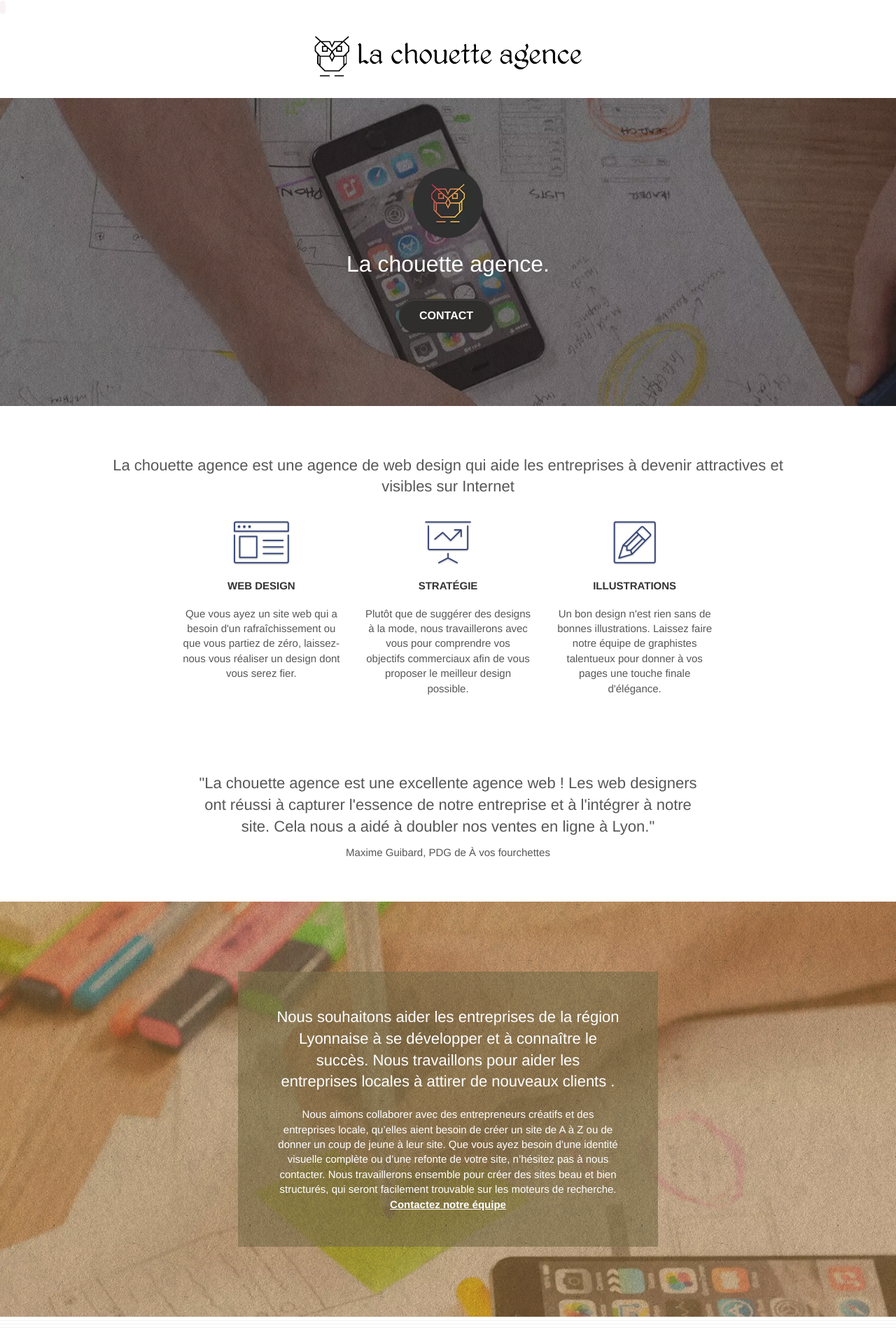
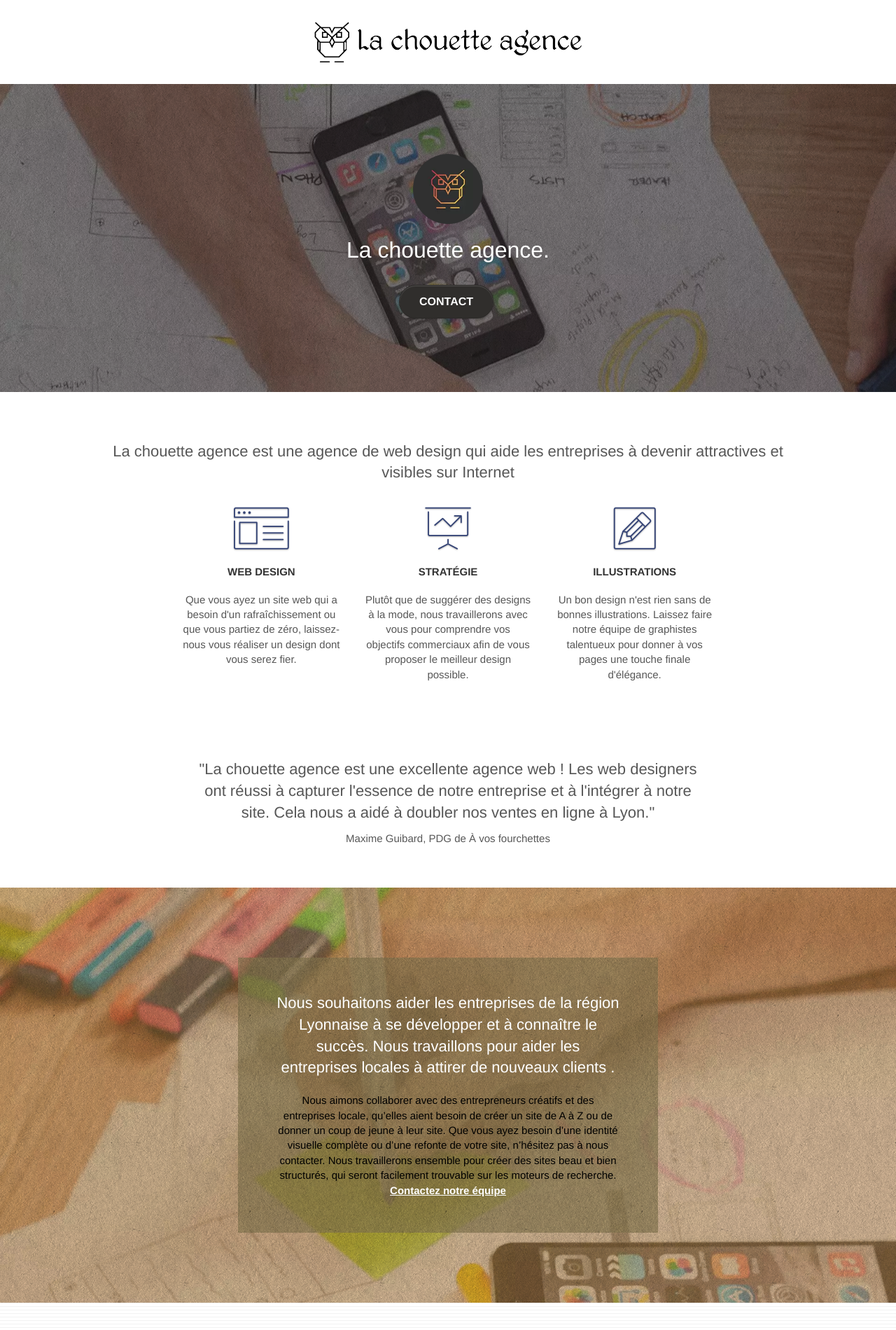
Before and after one commit to JAPSx7/P4_PELAEZ_Jorge_updated, a plain HTML site: page docs/index.html in a window 1280 px wide. Shown: the top 1900 px of the page at 70% size. Drawn offline with Linux system fonts and the light colour scheme.

Commit message:
modif contrast

```diff
--- a/docs/index.html
+++ b/docs/index.html
@@ -6,12 +6,14 @@
 	<meta name="description"
 		content="La Chouette Agence, basée à Lyon, est une entreprise spécialisée en Web Design. Nous vous aidons à attirer l'attention de votre clients potentiels, avec des designs sobres et modernes.">
 	<meta name="viewport" content="width=device-width, initial-scale=1.0, viewport-fit=cover">
+	<meta name="robot" content="index,follow">
+	<link rel="canonical" href="https://japsx7.github.io/P4_PELAEZ_Jorge_updated/index.html">
 	<link rel="shortcut icon" type="image/png" href="favicon.jpg">
 	<link rel="stylesheet" type="text/css" href="./css/bootstrap.css">
 	<link rel="stylesheet" type="text/css" href="style.css">
 	<link rel="stylesheet" type="text/css" href="./css/font-awesome.css">
 	<link rel="stylesheet" type="text/css" href="./css/et-line.css">
-	<code><meta name="robots" content="index, follow"></code>
+
 	<title>La chouette agence</title>
 
 	<!-- Analytics -->
--- a/docs/style.css
+++ b/docs/style.css
@@ -749,7 +749,7 @@ h4 {
 }
 
 .white {
-    color: #FFFFFF!important;
+    color: #000000!important;
 }
 
 .portfolio-thumb {
```
